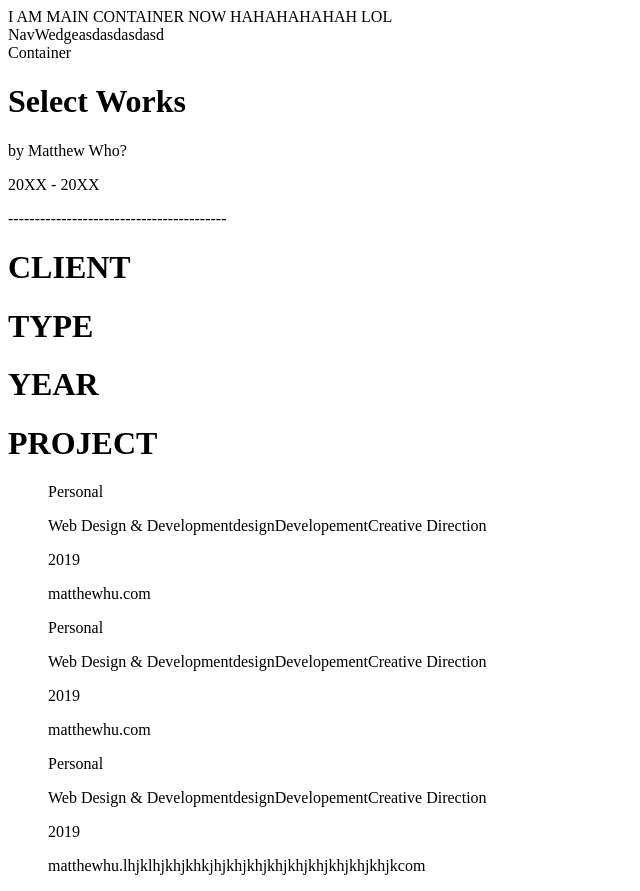
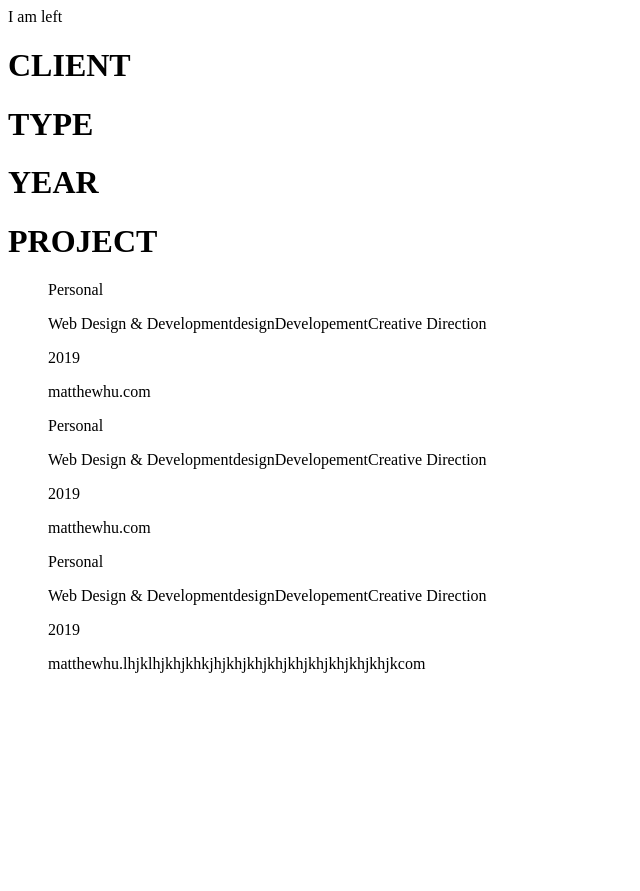
Before and after one commit to wagabooga/MatthewHuTwo, a React (Create React App) app in the folder frontend/: page / in a window 1280 px wide. Shown: the whole page, without its empty margins (0-640 px from the left). After the commit the page ends 800 px from the top, so only its background shows below. Built offline with nearby package versions, Linux system fonts and the light colour scheme.

Commit message:
completely refactored everything, took out but noted deleted components and renamed everything for clearer infrastructure

```diff
--- a/frontend/src/App.js
+++ b/frontend/src/App.js
@@ -1,12 +1,14 @@
-
+import LeftPanelBase from "./components/LeftPanelBase/LeftPanelBase";
+import RightPanelBase from "./components/RightPanelBase/RightPanel";
 
 
 function App() {
-  return (
+  return <>
     <div className="main_container">
-      I AM MAIN CONTAINER NOW HAHAHAHAHAH LOL
+      <LeftPanelBase />
+      <RightPanelBase />
     </div>
-  );
+  </>
 }
 
 export default App;
--- a/frontend/src/components/Container/Container.js
+++ /dev/null
@@ -1,9 +0,0 @@
-import React from 'react'
-
-function Container() {
-  return (
-    <div>Container</div>
-  )
-}
-
-export default Container
--- /dev/null
+++ b/frontend/src/components/LeftPanelBase/LeftPanelBase.js
@@ -0,0 +1,9 @@
+import React from 'react'
+
+function LeftPanelBase() {
+  return <div className="leftPanelBase">
+    I am left
+  </div>
+}
+
+export default LeftPanelBase
--- a/frontend/src/components/NavWedge/NavWedge.js
+++ /dev/null
@@ -1,9 +0,0 @@
-import React from 'react'
-
-function NavWedge() {
-  return (
-    <div className="NavWedge">NavWedgeasdasdasdasd</div>
-  )
-}
-
-export default NavWedge
--- a/frontend/src/components/RightPanel/Misc/Miscellaneous.js
+++ /dev/null
@@ -1,9 +0,0 @@
-import React from 'react'
-
-function Miscellaneous() {
-  return (
-    <div>Miscellaneous</div>
-  )
-}
-
-export default Miscellaneous
--- a/frontend/src/components/RightPanel/RightPanel.js
+++ /dev/null
@@ -1,23 +0,0 @@
-import React from 'react'
-import Container from '../Container/Container'
-import NavWedge from '../../components/NavWedge/NavWedge'
-import ProjectList from './Homepage-right-side/ProjectList'
-import TitleDivBox from './TitleDivBox/TitleDivBox'
-/*
-NavWedge will need to be sized 1/3rd of screen
-*/
-
-function RightPanel() {
-  return (
-  <div className="RightPanel">
-      <NavWedge />
-      <Container />
-      <TitleDivBox />
-      <ProjectList />
-  </div>
-
-
-  )
-}
-
-export default RightPanel
--- a/frontend/src/components/RightPanel/TitleDivBox/TitleDivBox.js
+++ /dev/null
@@ -1,14 +0,0 @@
-import React from "react";
-
-function TitleDivBox() {
-  return (
-    <div>
-      <h1> Select Works </h1>
-      <p> by Matthew Who? </p>
-      <p> 20XX - 20XX </p>
-      <p> -----------------------------------------</p>
-    </div>
-  );
-}
-
-export default TitleDivBox;
--- a/frontend/src/components/RightPanel/Homepage-right-side/ProjectList.js
+++ b/frontend/src/components/RightPanelBase/Homepage-right-side/ProjectList.js
@@ -33,25 +33,19 @@ let myOwnData = [
 ]
 
 function ProjectList() {
-
-
   const projectListElements = myOwnData.map((projectObject) => {
-  return (
-    <ProjectObject
+    return <ProjectObject
         key={projectObject.projectId}
         client={projectObject.client}
         type={projectObject.type}
         year={projectObject.year}
         project={projectObject.project}
       />
-  );
   })
-return (
-  <div>
+  return <div className="ProjectList">
       <ProjectObjectHeader />
       {projectListElements}
     </div>
-  );
 }
 
 export default ProjectList
--- a/frontend/src/components/RightPanel/Homepage-right-side/ProjectObject.js
+++ b/frontend/src/components/RightPanelBase/Homepage-right-side/ProjectObject.js
@@ -1,14 +1,12 @@
 import React from 'react'
 
 function ProjectObject( {client, type, year, project} ) {
-  return (
-    <div>
+  return <div className="ProjectObject">
       <ul>{client}</ul>
       <ul>{type}</ul>
       <ul>{year}</ul>
       <ul>{project}</ul>
-    </div>
-  )
+  </div>
 }
 
 export default ProjectObject
--- /dev/null
+++ b/frontend/src/components/RightPanelBase/RightPanel.js
@@ -0,0 +1,14 @@
+import React from 'react'
+import ProjectList from './Homepage-right-side/ProjectList'
+
+/*
+NavWedge will need to be sized 1/3rd of screen
+*/
+
+function RightPanel() {
+  return <div className="RightPanel">
+      <ProjectList />
+  </div>
+}
+
+export default RightPanel
--- a/frontend/src/index.js
+++ b/frontend/src/index.js
@@ -7,18 +7,17 @@ import App from './App';
 import { BrowserRouter, Route, Routes } from 'react-router-dom';
 
 import './App.css';
-import Miscellaneous from './components/RightPanel/Misc/Miscellaneous';
-import RightPanel from './components/RightPanel/RightPanel';
+
 
 ReactDOM.render(
   <React.StrictMode>
     <BrowserRouter>
-    <App />
+
         <Routes>
-        <Route path="/" element={ <RightPanel /> } />
-        <Route path="/Misc" element={ <Miscellaneous /> } />
+          {/* App is the Whole Screen (root) */}
+        <Route path="/" element={ <App /> } />
+        </Routes>
 
-        </Routes>
       </BrowserRouter>
   </React.StrictMode>,
   document.getElementById('root')
```
Also changed, not shown: frontend/src/components/RightPanelBase/Homepage-right-side/ProjectObjectHeader.js (renamed from frontend/src/components/RightPanel/Homepage-right-side/ProjectObjectHeader.js, +4 -4 lines). Lines whose indentation alone changed are shown as unchanged.
